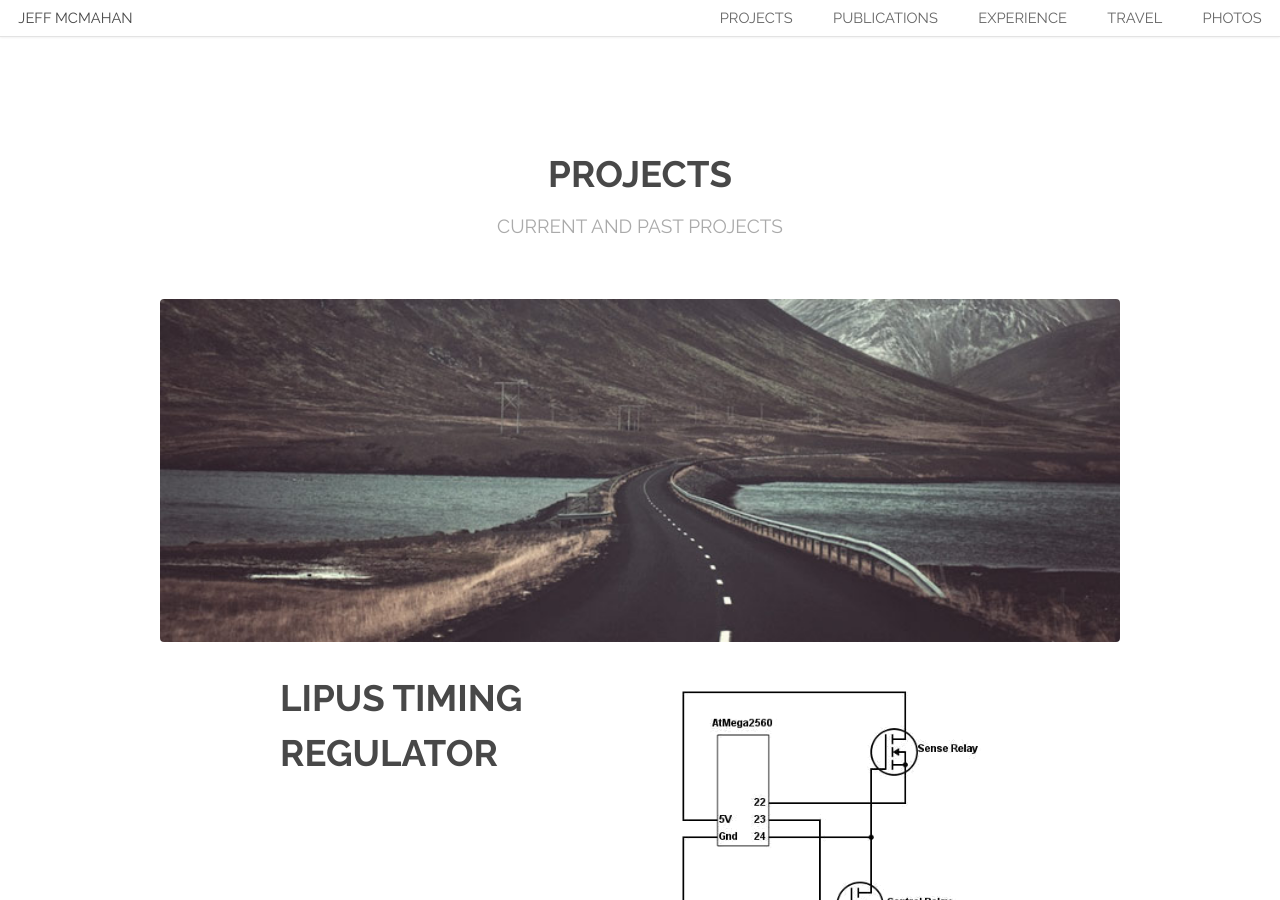
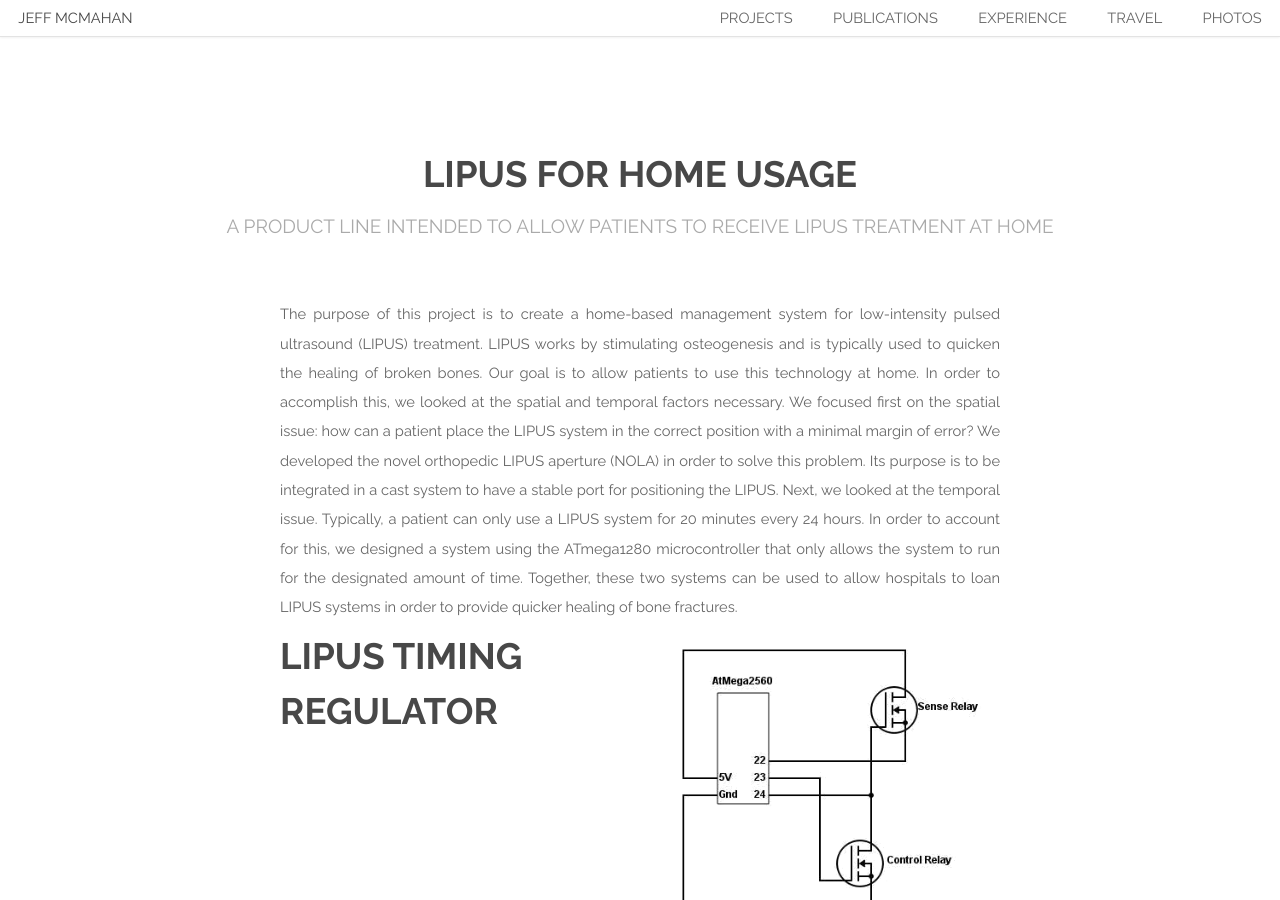
Before and after one commit to jbmcmahan/jbmcmahan.github.io, a Jekyll site: the page built from projects/lipus/index.html, in a window 1280 px wide and 900 px high. Built offline with Jekyll 4.4.1, drawn with Linux system fonts in a browser that asks for light colours; a script that is not in the unit is left out.

Commit message:
Update index.html

```diff
--- a/projects/lipus/index.html
+++ b/projects/lipus/index.html
@@ -5,10 +5,16 @@ title: LIPUS for Home Usage
 <section id="main" class="wrapper">
 	<div class="container">
 		<header class="major special">
-			<h2>Projects</h2>
-			<p>Current and Past Projects</p>
+			<h2>LIPUS for Home Usage</h2>
+			<p>A Product Line Intended to Allow Patients to Receive LIPUS Treatment at Home</p>
 		</header>
-		<a href="#" class="image fit"><img src="/images/pic01.jpg" alt="" /></a>
+		<div class="container 75%">
+			<div class="row">
+				<p class="align-justify">
+					The purpose of this project is to create a home-based management system for low-intensity pulsed ultrasound (LIPUS) treatment. LIPUS works by stimulating osteogenesis and is typically used to quicken the healing of broken bones. Our goal is to allow patients to use this technology at home. In order to accomplish this, we looked at the spatial and temporal factors necessary. We focused first on the spatial issue: how can a patient place the LIPUS system in the correct position with a minimal margin of error? We developed the novel orthopedic LIPUS aperture (NOLA) in order to solve this problem. Its purpose is to be integrated in a cast system to have a stable port for positioning the LIPUS. Next, we looked at the temporal issue. Typically, a patient can only use a LIPUS system for 20 minutes every 24 hours. In order to account for this, we designed a system using the ATmega1280 microcontroller that only allows the system to run for the designated amount of time. Together, these two systems can be used to allow hospitals to loan LIPUS systems in order to provide quicker healing of bone fractures.
+				</p>
+			</div>
+		</div>
 		<div class="container 75%">
 			<div class="row 200%">
 				<div class="6u 12u$(medium)">
```
